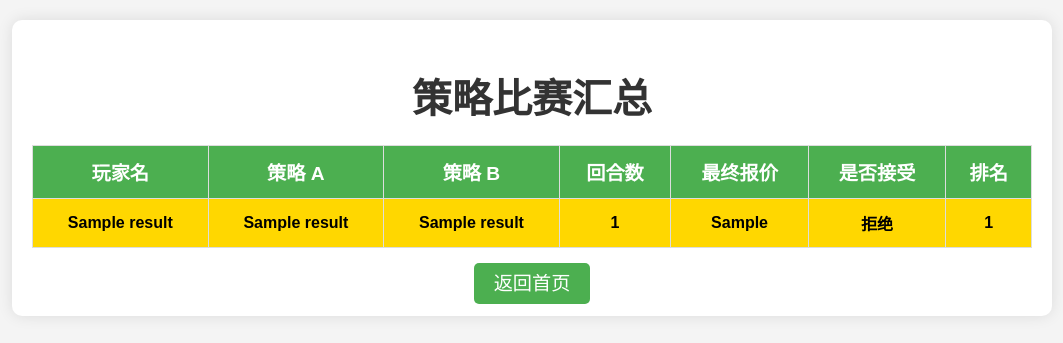
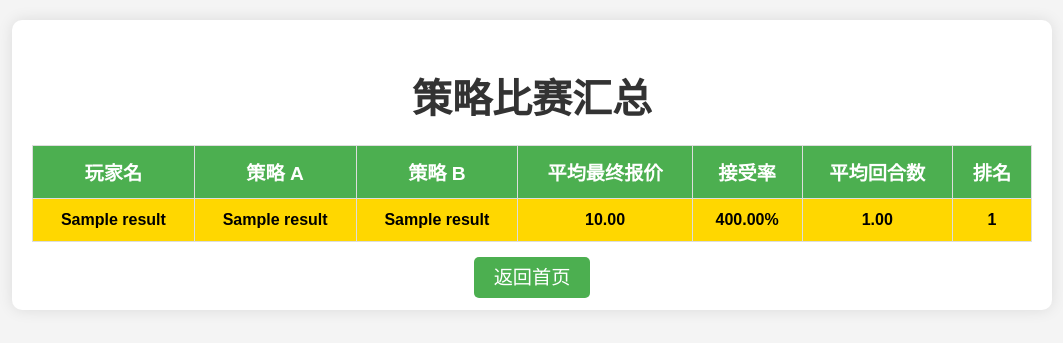
Before and after one commit to wuzengqing001225/SNG_MathematicalModeling_GameofDistribution_240820, a Flask app: template templates/tournament.html in a window 1280 px wide. Shown: the top 343 px of the page, without its empty margins (108-1171 px from the left). Run offline with Flask 3, Linux system fonts and the light colour scheme; the template is opened without the code that fills it: most values are stand-ins (such as "Sample title", 1, 10 or a date in 2020).

Commit message:
Update tournament.html

```diff
--- a/templates/tournament.html
+++ b/templates/tournament.html
@@ -15,9 +15,9 @@
                     <th>玩家名</th>
                     <th>策略 A</th>
                     <th>策略 B</th>
-                    <th>回合数</th>
-                    <th>最终报价</th>
-                    <th>是否接受</th>
+                    <th>平均最终报价</th>
+                    <th>接受率</th>
+                    <th>平均回合数</th>
                     <th>排名</th>
                 </tr>
             </thead>
@@ -27,9 +27,9 @@
                     <td>{{ result['player_name'] }}</td>
                     <td>{{ result['a_name'] }}</td>
                     <td>{{ result['b_name'] }}</td>
-                    <td>{{ result['round_number'] }}</td>
-                    <td>{{ result['final_offer'] }}</td>
-                    <td>{{ '接受' if result['accepted'] else '拒绝' }}</td>
+                    <td>{{ "%.2f" % result['average_offer'] }}</td>
+                    <td>{{ "%.2f" % (result['acceptance_rate'] * 100) }}%</td>
+                    <td>{{ "%.2f" % result['total_rounds'] }}</td>
                     <td>{{ loop.index }}</td>
                 </tr>
                 {% endfor %}
```
